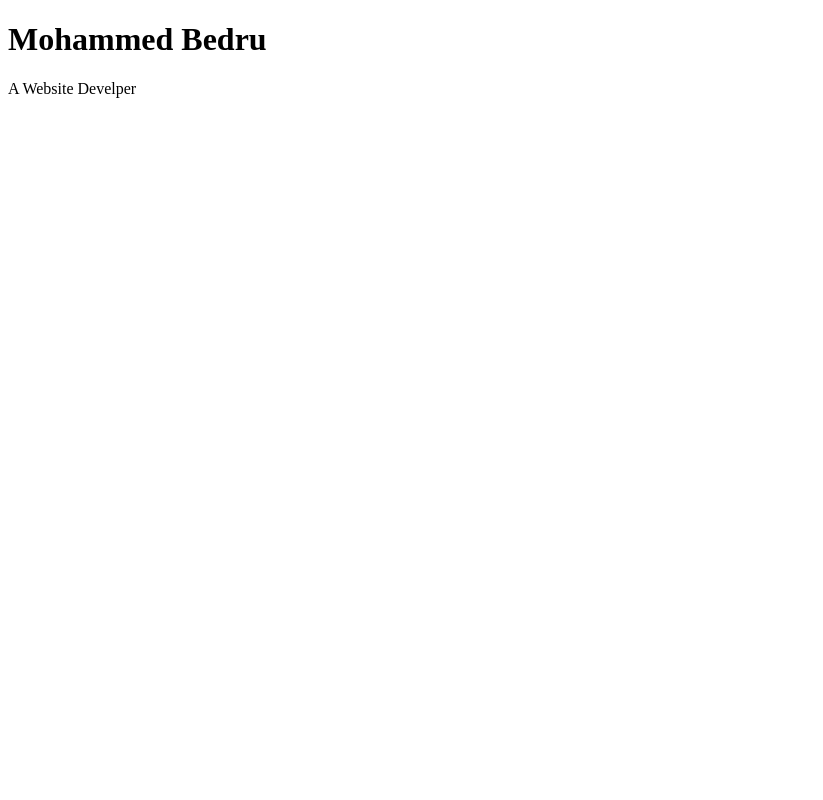
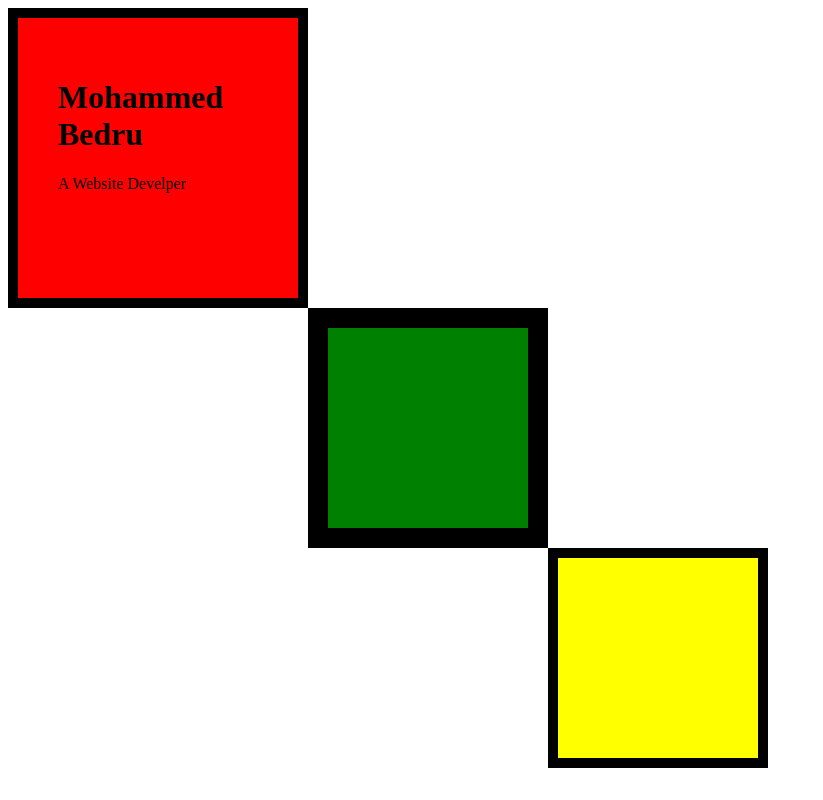
Before and after one commit to SalmanAliGithub/WebDev-Summer-Camp_Teaching, a plain HTML site: page Lab_2_2/index.html in a window 1280 px wide. Shown: the whole page, without its empty margins (0-823 px from the left). Drawn offline with Linux system fonts and the light colour scheme.

Commit message:
div box class

```diff
--- a/Lab_2_2/index.html
+++ b/Lab_2_2/index.html
@@ -6,11 +6,22 @@
     <title>Lab 2.2</title>
 
     <link rel="shortcut icon" href="BookReview.png" type="image/x-icon">
+    <link rel="stylesheet" href="style.css">
 </head>
 <body>
 
+    <div class="firstDiv">
     <h1>Mohammed Bedru</h1>
     <p>A Website Develper</p>
+    </div>
+
+    <div class="secondDiv">
+
+    </div>
+
+    <div class="thirdDiv">
+
+    </div>
 
 </body>
 </html>
--- /dev/null
+++ b/Lab_2_2/style.css
@@ -0,0 +1,33 @@
+.firstDiv {
+    background-color: red;
+    width: 200px;
+    height: 200px;
+    /* Adding paddings */
+    padding: 40px;
+    /* Adding borders */
+    border: solid 10px;
+}
+
+.secondDiv {
+    background-color: green;
+    width: 200px;
+    height: 200px;
+    /* Adding borders */
+    border: solid 20px;
+
+    /* Adding margin to left */
+    margin-left: 300px;
+
+
+}
+
+.thirdDiv {
+    background-color: yellow;
+    width: 200px;
+    height: 200px;
+    /* Adding borders */
+    border: solid 10px;
+
+    /* Adding Margin to left*/
+    margin-left: 540px;
+}
```
